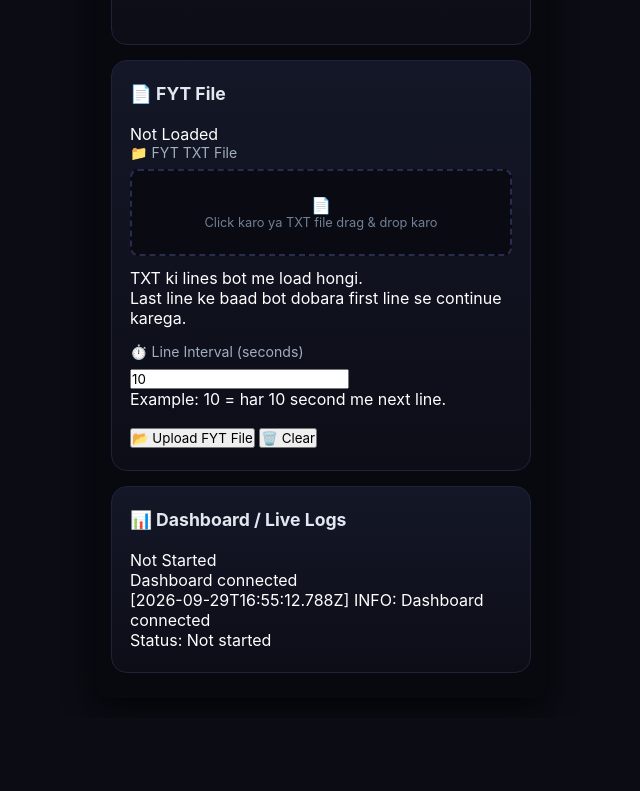
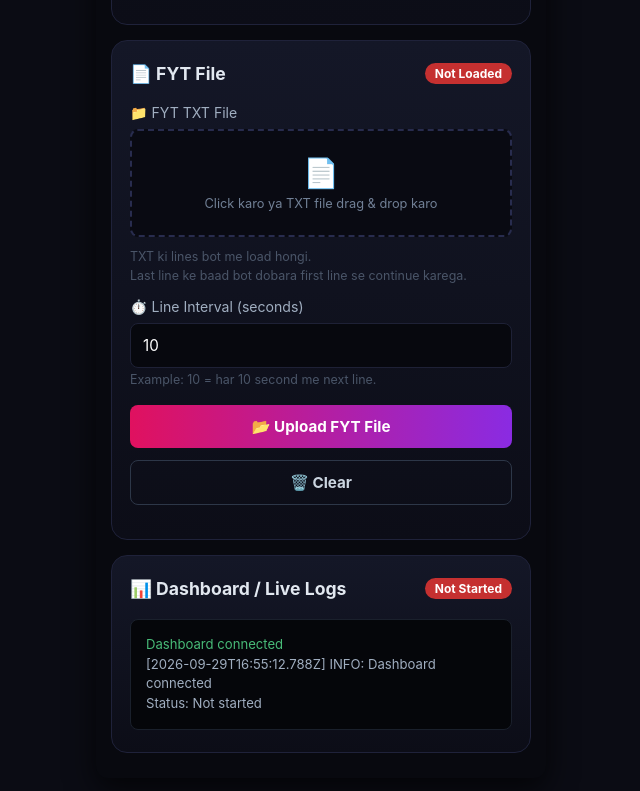
Before and after one commit to Pain-web452/Xyz, a website: page index.html in a window 1280 px wide. Shown: the part 827-1618 px from the top of the page, without its empty margins (319-959 px from the left). Before the commit the page ends 1545 px from the top, so only its background shows below. Drawn offline with Linux system fonts and the light colour scheme.

Commit message:
Update style.css

```diff
--- a/style.css
+++ b/style.css
@@ -55,10 +55,28 @@ body {
     margin: 15px;
 }
 
+.section-header-row {
+    display: flex;
+    justify-content: space-between;
+    align-items: center;
+    margin-bottom: 20px;
+}
+
 .section-title {
     font-size: 1.1rem;
-    margin-bottom: 20px;
     color: #e2e8f0;
+}
+
+/* Status Badges */
+.status-badge {
+    font-size: 0.75rem;
+    padding: 3px 10px;
+    border-radius: 12px;
+    font-weight: bold;
+}
+.badge-red {
+    background-color: #c53030;
+    color: #fff;
 }
 
 .input-group {
@@ -82,7 +100,7 @@ label {
     font-weight: bold;
 }
 
-input[type="text"], textarea {
+input[type="text"], input[type="number"], textarea {
     width: 100%;
     background-color: #07080e;
     border: 1px solid #1e2136;
@@ -93,8 +111,15 @@ input[type="text"], textarea {
     outline: none;
 }
 
-input[type="text"]:focus, textarea:focus {
+input:focus, textarea:focus {
     border-color: #a04ef6;
+}
+
+/* Help text formatting */
+.help-text {
+    font-size: 0.78rem;
+    color: #4a5568;
+    margin-top: 4px;
 }
 
 /* Login Toggle Controls */
@@ -135,7 +160,11 @@ input[type="text"]:focus, textarea:focus {
     cursor: pointer;
     margin-bottom: 12px;
 }
-
+.file-text-icon {
+    font-size: 1.8rem;
+    color: #a0aec0;
+    margin-bottom: 6px;
+}
 .folder-icon {
     font-size: 1.8rem;
     margin-bottom: 6px;
@@ -159,7 +188,7 @@ textarea {
     font-size: 0.82rem;
 }
 
-/* Selector Grid Matrix */
+/* Prefix Selector Grid Matrix */
 .prefix-section {
     margin-bottom: 25px;
 }
@@ -185,16 +214,47 @@ textarea {
     border: none;
 }
 
-/* Action Trigger */
-.submit-action-btn {
+/* Action Buttons for FYT Section */
+.action-btn {
     width: 100%;
-    background: linear-gradient(90deg, #00c6ff, #0072ff);
-    color: white;
-    border: none;
-    padding: 14px;
+    padding: 12px;
     border-radius: 8px;
     font-weight: bold;
-    font-size: 1rem;
+    font-size: 0.95rem;
     cursor: pointer;
-    box-shadow: 0 4px 15px rgba(0, 114, 255, 0.4);
+    margin-bottom: 12px;
+    display: flex;
+    justify-content: center;
+    align-items: center;
+    gap: 8px;
+    border: none;
 }
+
+.btn-pink-gradient {
+    background: linear-gradient(90deg, #e0115f, #8a2be2);
+    color: white;
+}
+
+.btn-clear {
+    background-color: transparent;
+    color: #cbd5e0;
+    border: 1px solid #2d3748;
+}
+
+/* Terminal Log Display Box */
+.terminal-log-box {
+    background-color: #05060a;
+    border: 1px solid #1a202c;
+    border-radius: 8px;
+    padding: 15px;
+    font-family: monospace;
+    font-size: 0.82rem;
+    min-height: 100px;
+    line-height: 1.5;
+}
+.log-green {
+    color: #48bb78;
+}
+.log-gray {
+    color: #a0aec0;
+}
```
